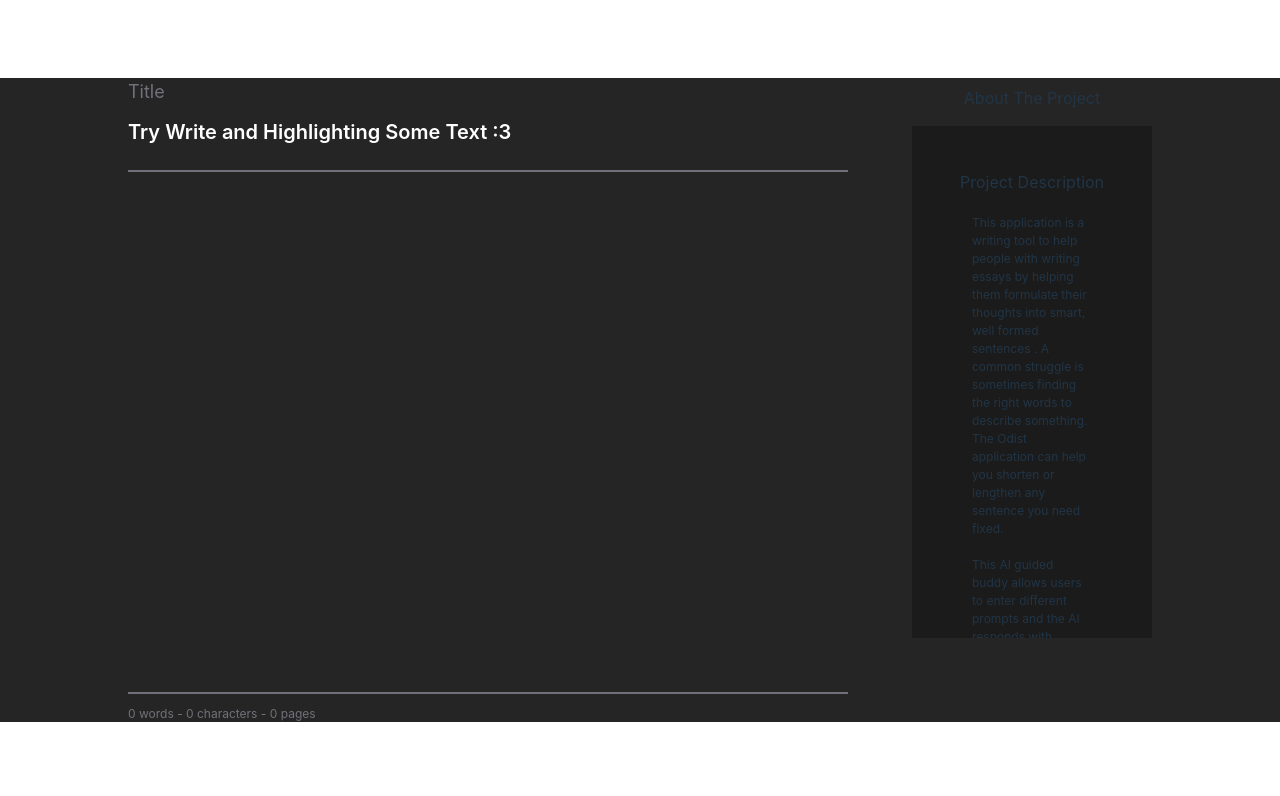
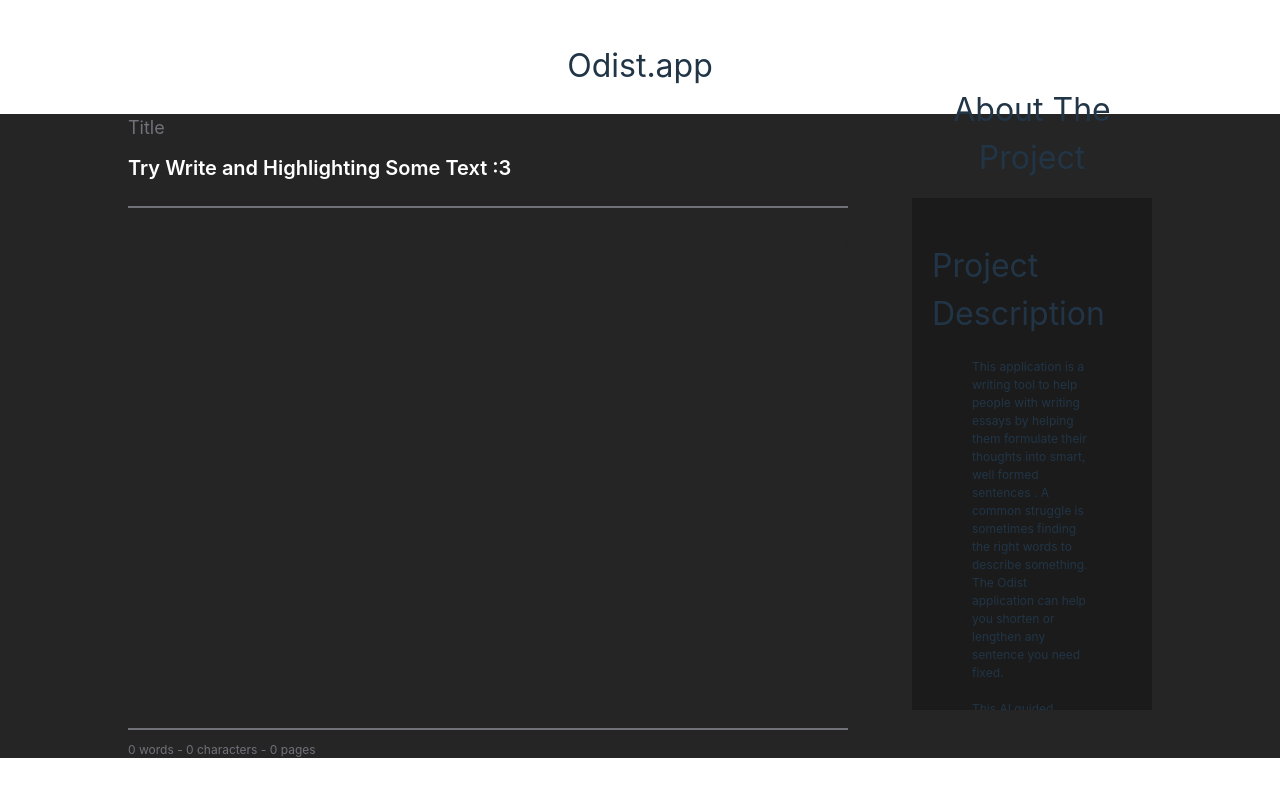
Before and after one commit to Artists-for-Humanity/OdistAI, a React (Vite) app in the folder client/: page / in a window 1280 px wide. Shown: the top 796 px of the page. Built offline with nearby package versions, Linux system fonts and the light colour scheme.

Commit message:
made input bar longer, and added application name

```diff
--- a/client/src/App.tsx
+++ b/client/src/App.tsx
@@ -23,6 +23,8 @@
   };
 
   return (
+    <div className="flex flex-col text-[32px] items-center gap-6">
+      <div>Odist.app</div>
       <div className="flex items-center justify-center w-full mt-16 xl:mt-0 bg-matte-black-light">
         <div className="w-4/5 xl:flex gap-x-16">
           <div className="text-center sm:w-full md:w-full lg:w-full xl:w-3/4">
@@ -129,6 +131,7 @@
           about creators of the thing
       </div> */}
       </div>
+    </div>
   );
 }
 
--- a/client/src/Components/ToolBar.tsx
+++ b/client/src/Components/ToolBar.tsx
@@ -81,7 +81,7 @@
       <div className="flex gap-5 items-center flex-wrap">
         <div className="relative flex items-center">
           <input
-            className="py-1.5 w-full p-3 rounded-full max-w-md bg-neutral-900 pr-10"
+            className="py-1.5 sm:w-full md:w-96 lg:w-96 xl:w-96 p-3 rounded-full max-w-md bg-neutral-900 pr-10"
             placeholder="  Ask AI..."
             value={inputBarText}
             onChange={handleInputBar}
```
Lines whose indentation alone changed are shown as unchanged.
